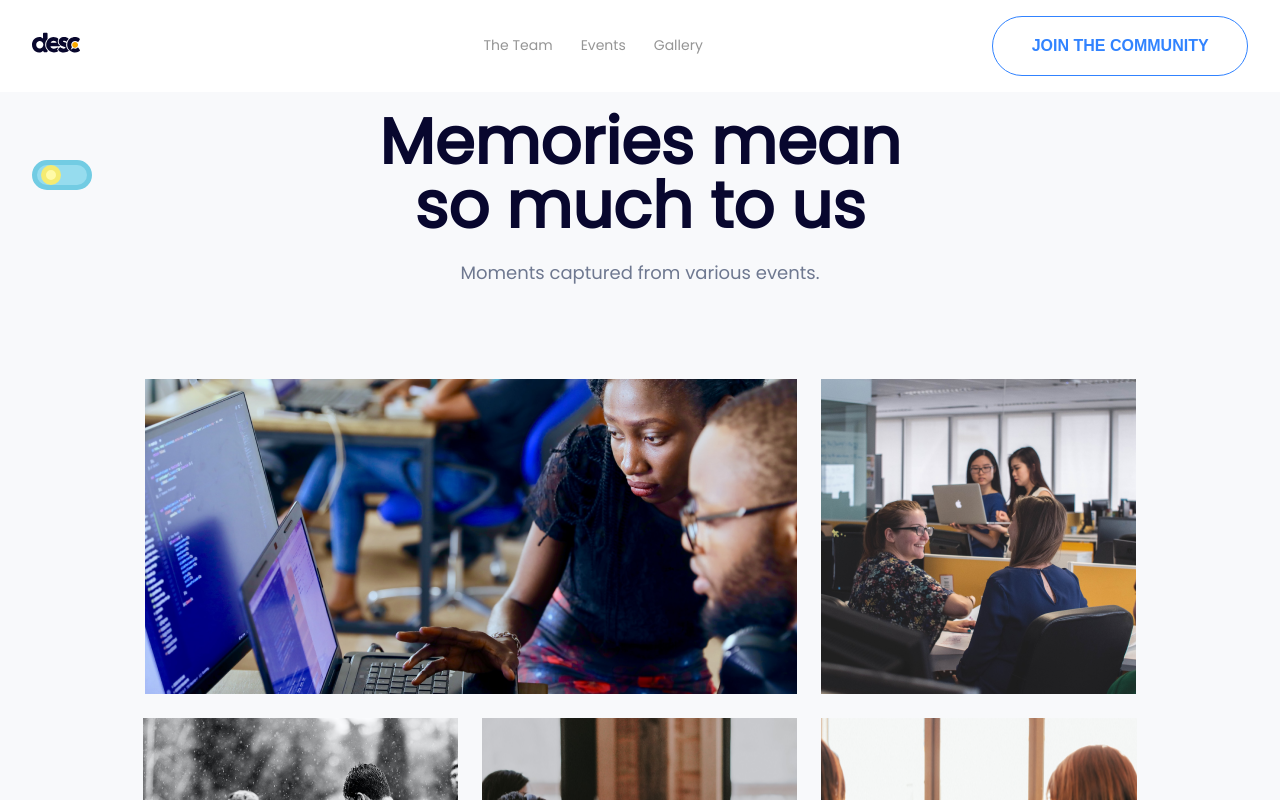
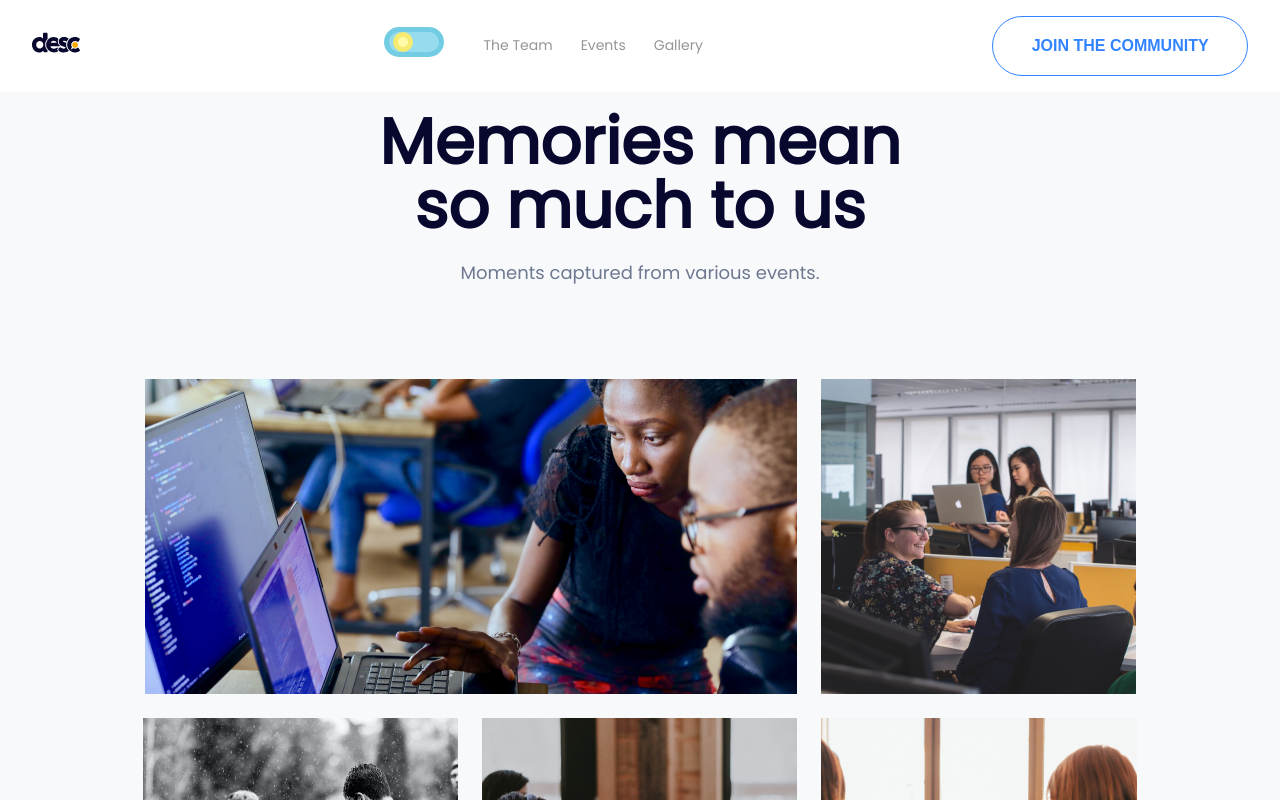
Before and after one commit to Ojolowo/desc-info-website, a Next.js app: page /gallery in a window 1280 px wide. Shown: the top 800 px of the page. Built offline with nearby package versions, Linux system fonts and the light colour scheme.

Commit message:
modify toggler styles

```diff
--- a/styles/index.css
+++ b/styles/index.css
@@ -29,8 +29,10 @@ body {
 
 .toggler {
    position: absolute;
-   top: 20%;
-   left: 2em;
+   top: 27px;
+   left: 30%;
+   z-index: 10000;
+   justify-self: center;
 }
 
 .toggle--checkbox {
```
